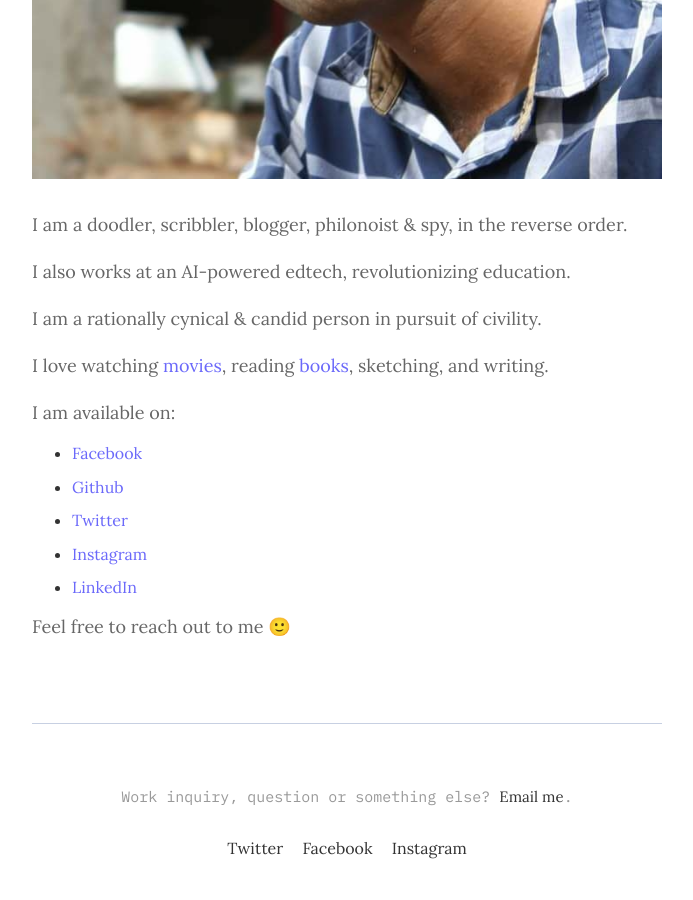
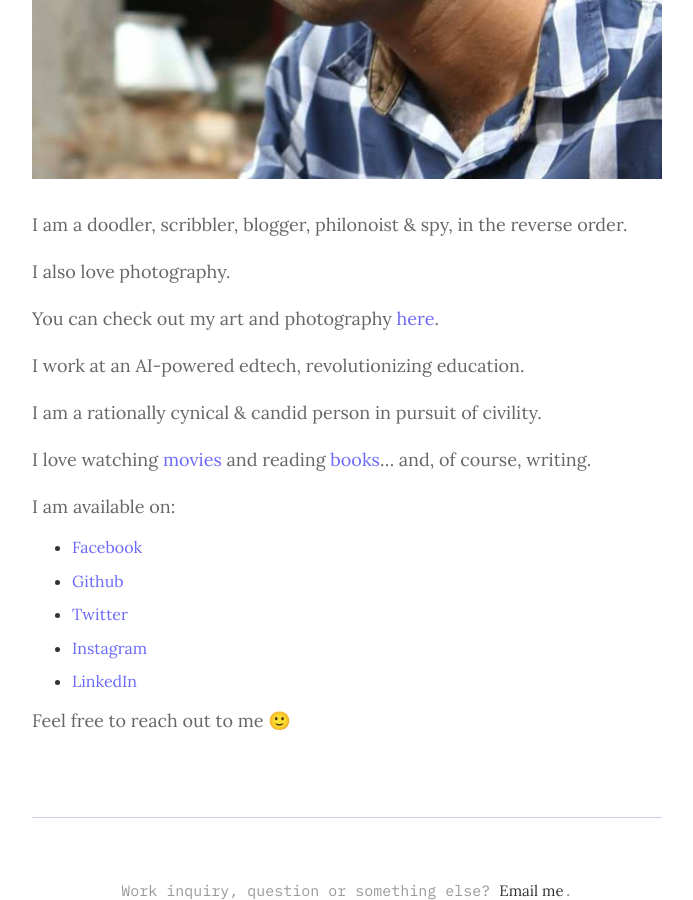
Before and after one commit to argumentativeyouth/pblog, a Jekyll site: the page built from _pages/about.md, in a window 1280 px wide and 900 px high, scrolled down 724 px. Shown: the whole window, without its empty margins (293-986 px from the left). Built offline with Jekyll 4.4.1, drawn with Linux system fonts in a browser that asks for light colours.

Commit message:
Update about.md

```diff
--- a/_pages/about.md
+++ b/_pages/about.md
@@ -8,11 +8,15 @@ image:
 ![Hello](/assets/img/08.jpg)
 I am a doodler, scribbler, blogger, philonoist & spy, in the reverse order.
 
-I also works at an AI-powered edtech, revolutionizing education.
+I also love photography.
+
+You can check out my art and photography [here](https://www.pritams.studio/).
+
+I work at an AI-powered edtech, revolutionizing education.
 
 I am a rationally cynical & candid person in pursuit of civility.
 
-I love watching [movies](https://pritams.blog/movies), reading [books](https://pritams.blog/books), sketching, and writing.
+I love watching [movies](https://pritams.blog/movies) and reading [books](https://pritams.blog/books)... and, of course, writing.
 
 I am available on:
 
```
